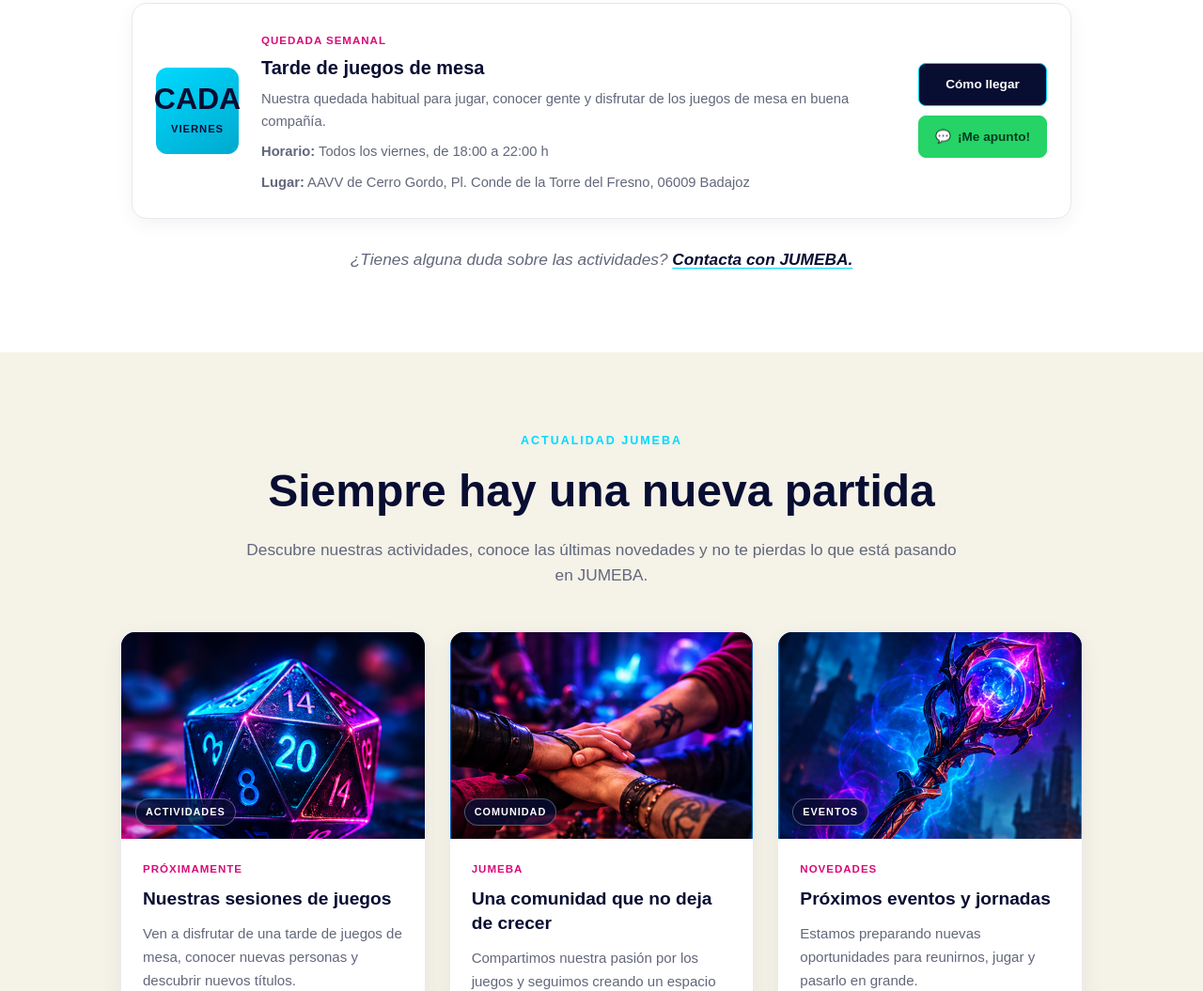
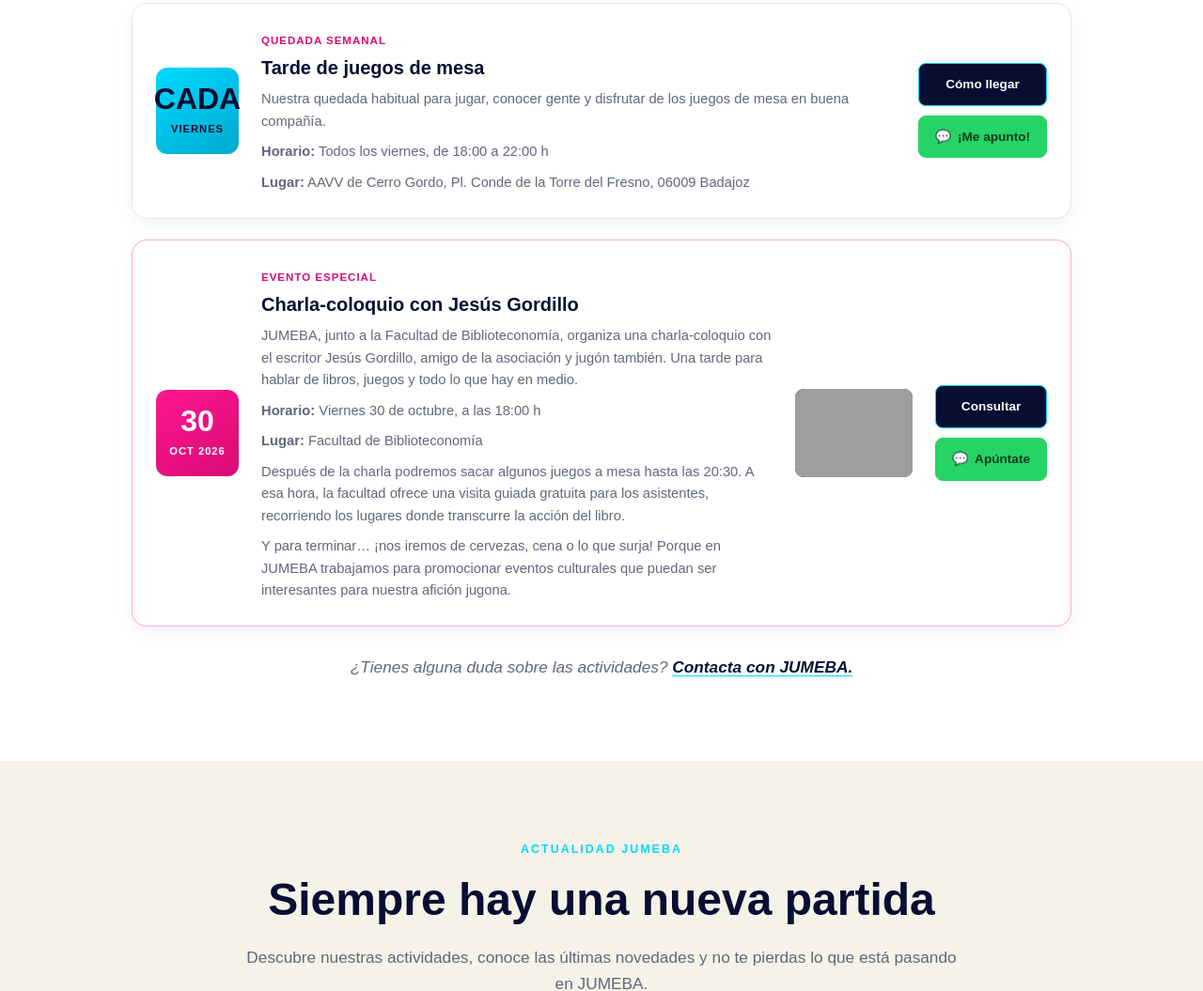
Before and after one commit to JUMEBA/Jumeba-web, a plain HTML site: page index.html in a window 1280 px wide. Shown: the part 3222-4277 px from the top of the page at 94% size. Drawn offline with Linux system fonts and the light colour scheme; grey boxes are pictures that could not be loaded.

Commit message:
crear evento especial

```diff
--- a/index.html
+++ b/index.html
@@ -343,6 +343,76 @@
 
                         <a
                             href="https://wa.me/34637318171?text=Hola%2C%20quiero%20apuntarme%20al%20evento%20Blood%20on%20the%20Clocktower%20del%209%20de%20octubre."
+                            class="boton-evento boton-whatsapp"
+                            target="_blank"
+                            rel="noopener noreferrer"
+                        >
+                            <span aria-hidden="true">💬</span>
+                            Apúntate
+                        </a>
+                    </div>
+                </article>
+
+                                <!-- EVENTO ESPECIAL: CHARLA-COLOQUIO JESÚS GORDILLO -->
+                <article class="evento evento-especial">
+                    <div class="evento-fecha fecha-fucsia">
+                        <span class="evento-dia">30</span>
+                        <span class="evento-mes">OCT 2026</span>
+                    </div>
+
+                    <div class="evento-info">
+                        <span class="evento-tipo">Evento especial</span>
+                        <h3>Charla-coloquio con Jesús Gordillo</h3>
+                        <p>
+                            JUMEBA, junto a la Facultad de Biblioteconomía,
+                            organiza una charla-coloquio con el escritor
+                            Jesús Gordillo, amigo de la asociación y jugón
+                            también. Una tarde para hablar de libros,
+                            juegos y todo lo que hay en medio.
+                        </p>
+                        <p class="evento-hora">
+                            <strong>Horario:</strong> Viernes 30 de octubre,
+                            a las 18:00 h
+                        </p>
+                        <p class="evento-lugar">
+                            <strong>Lugar:</strong> Facultad de Biblioteconomía
+                        </p>
+                        <p>
+                            Después de la charla podremos sacar algunos
+                            juegos a mesa hasta las 20:30. A esa hora,
+                            la facultad ofrece una visita guiada gratuita
+                            para los asistentes, recorriendo los lugares
+                            donde transcurre la acción del libro.
+                        </p>
+                        <p>
+                            Y para terminar… ¡nos iremos de cervezas, cena
+                            o lo que surja! Porque en JUMEBA trabajamos
+                            para promocionar eventos culturales que puedan
+                            ser interesantes para nuestra afición jugona.
+                        </p>
+                    </div>
+
+                    <a
+                        href="img/jesusgordillo.png"
+                        target="_blank"
+                        rel="noopener noreferrer"
+                        class="enlace-cartel"
+                        aria-label="Abrir el cartel de la charla-coloquio con Jesús Gordillo en tamaño completo"
+                    >
+                        <img
+                            src="img/jesusgordillo.png"
+                            alt="Cartel de la charla-coloquio con Jesús Gordillo organizada por JUMEBA, 30 de octubre de 2026"
+                            class="evento-cartel"
+                        />
+                    </a>
+
+                    <div class="evento-accion">
+                        <a href="#contacto" class="boton-evento">
+                            Consultar
+                        </a>
+
+                        <a
+                            href="https://wa.me/34637318171?text=Hola%2C%20quiero%20apuntarme%20a%20la%20charla-coloquio%20con%20Jes%C3%BAs%20Gordillo%20del%2030%20de%20octubre."
                             class="boton-evento boton-whatsapp"
                             target="_blank"
                             rel="noopener noreferrer"
```
Also changed, not shown: 1 other file.
